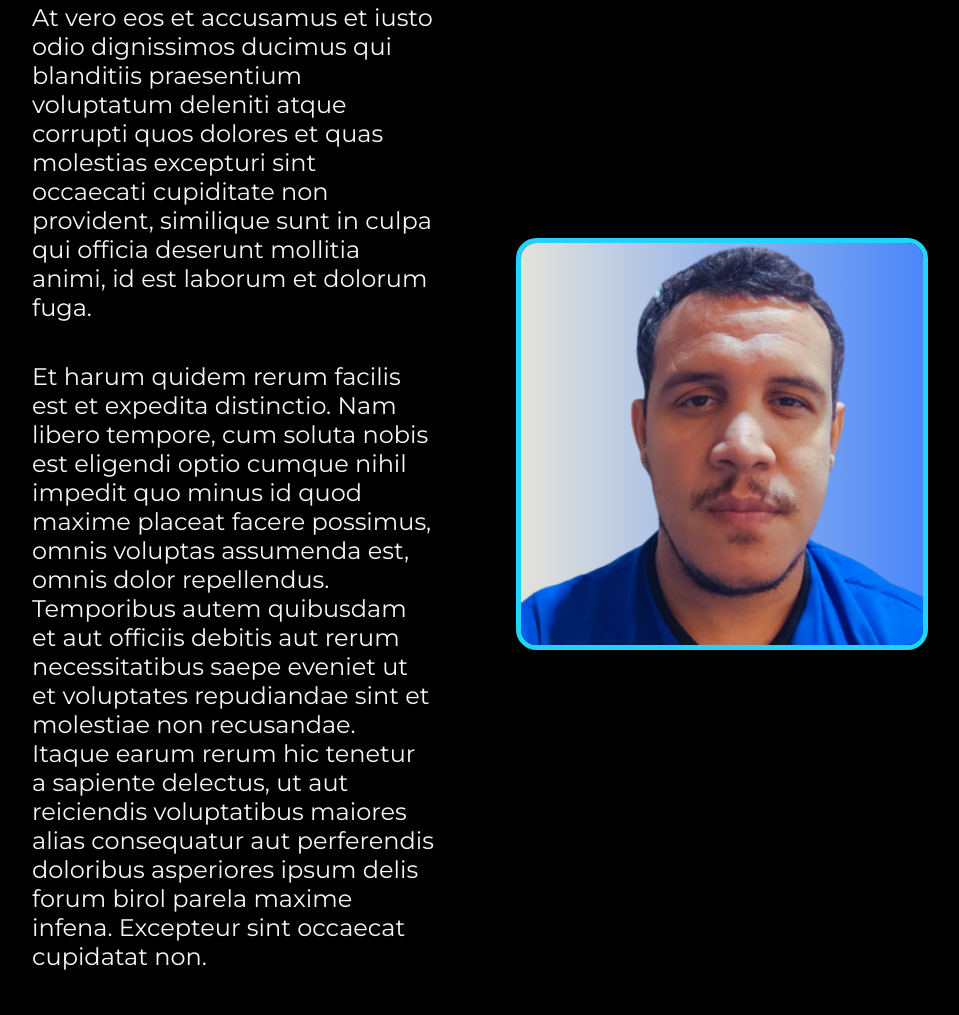
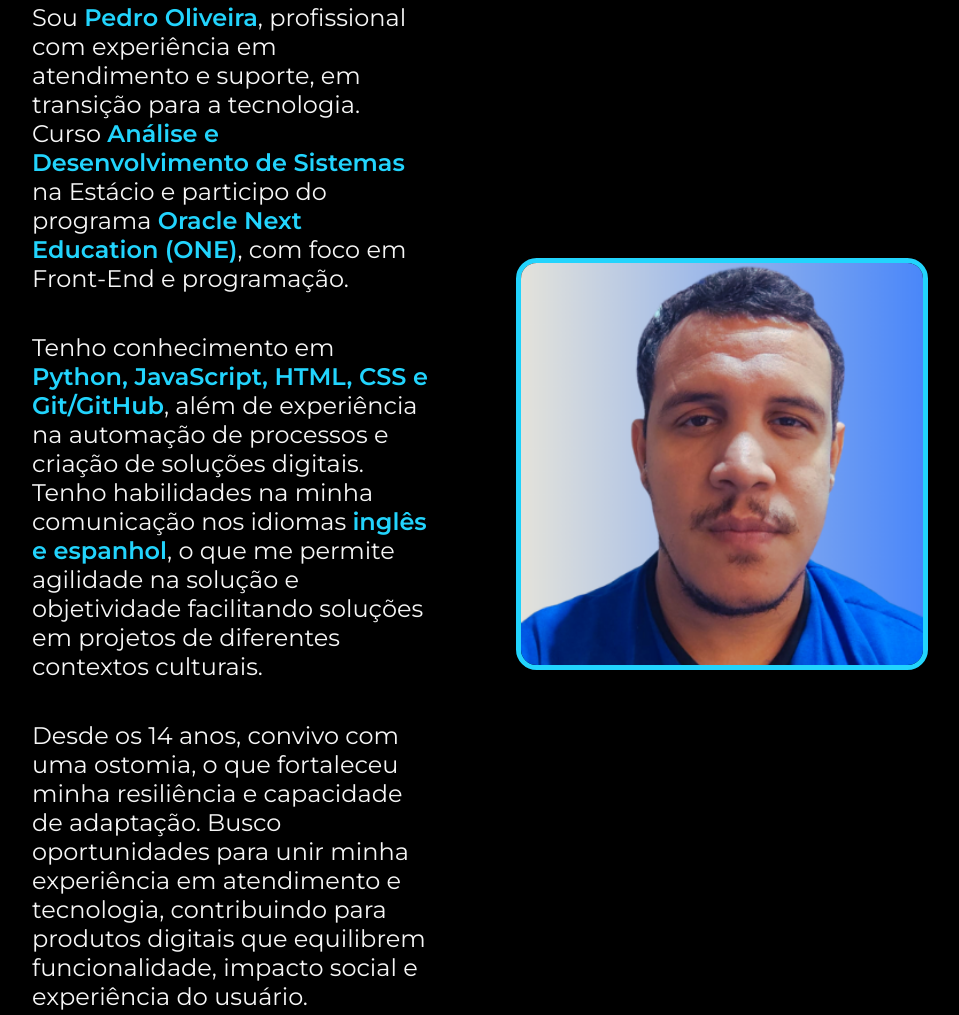
Before and after one commit to PedroHAOliveira/portfolio, a plain HTML site: page about.html in a window 1280 px wide. Shown: the part 201-1216 px from the top of the page, without its empty margins (160-1119 px from the left). Drawn offline with nearby package versions, Linux system fonts and the light colour scheme.

Commit message:
Update about.html

```diff
--- a/about.html
+++ b/about.html
@@ -8,6 +8,7 @@
     <title>Sobre mim</title>
     <link rel="stylesheet" href="./styles/style.css">
 </head>
+
 <body>
     <header class="cabecalho">
         <nav class="cabecalho__menu">
@@ -19,9 +20,23 @@
     <main class="apresentacao">
         <section class="apresentacao__conteudo">
             <h1 class="apresentacao__conteudo__titulo">Sobre mim</h1>
-            <p class="apresentacao__conteudo__texto">At vero eos et accusamus et iusto odio dignissimos ducimus qui blanditiis praesentium voluptatum deleniti atque corrupti quos dolores et quas molestias excepturi sint occaecati cupiditate non provident, similique sunt in culpa qui officia deserunt mollitia animi, id est laborum et dolorum fuga.</p>
-            <p class="apresentacao__conteudo__texto">Et harum quidem rerum facilis est et expedita distinctio. Nam libero tempore, cum soluta nobis est eligendi optio cumque nihil impedit quo minus id quod maxime placeat facere possimus, omnis voluptas assumenda est, omnis dolor repellendus. Temporibus autem quibusdam et aut officiis debitis aut rerum necessitatibus saepe eveniet ut et voluptates repudiandae sint et molestiae non recusandae. Itaque earum rerum hic tenetur a sapiente delectus, ut aut reiciendis voluptatibus maiores alias consequatur aut perferendis doloribus asperiores ipsum delis forum birol parela maxime infena. Excepteur sint occaecat cupidatat non.</p>
+
+            <p class="apresentacao__conteudo__texto">
+                Sou <strong class="titulo-destaque">Pedro Oliveira</strong>, profissional com experiência em atendimento e suporte, em transição para a tecnologia. Curso <strong class="titulo-destaque">Análise e Desenvolvimento de Sistemas</strong> na Estácio e participo do programa <strong class="titulo-destaque">Oracle Next Education (ONE)</strong>, com foco em Front-End e programação.
+            </p>
+
+            <p class="apresentacao__conteudo__texto">
+                Tenho conhecimento em <strong class="titulo-destaque">Python, JavaScript, HTML, CSS e Git/GitHub</strong>,
+                além de experiência na automação de processos e criação de soluções digitais.
+                Tenho habilidades na minha comunicação nos idiomas <strong class="titulo-destaque">inglês e espanhol</strong>,
+                o que me permite agilidade na solução e objetividade facilitando soluções em projetos de diferentes contextos culturais.
+            </p>
+
+            <p class="apresentacao__conteudo__texto">
+                Desde os 14 anos, convivo com uma ostomia, o que fortaleceu minha resiliência e capacidade de adaptação. Busco oportunidades para unir minha experiência em atendimento e tecnologia, contribuindo para produtos digitais que equilibrem funcionalidade, impacto social e experiência do usuário.
+            </p>
         </section>
+
         <img class="eu" src="./assets/Imagem.png" alt="Foto do Pedro Oliveira">
     </main>
 
@@ -29,4 +44,5 @@
         <p>Desenvolvido por Pedro Oliveira.</p>
     </footer>
 </body>
+
 </html>
```
